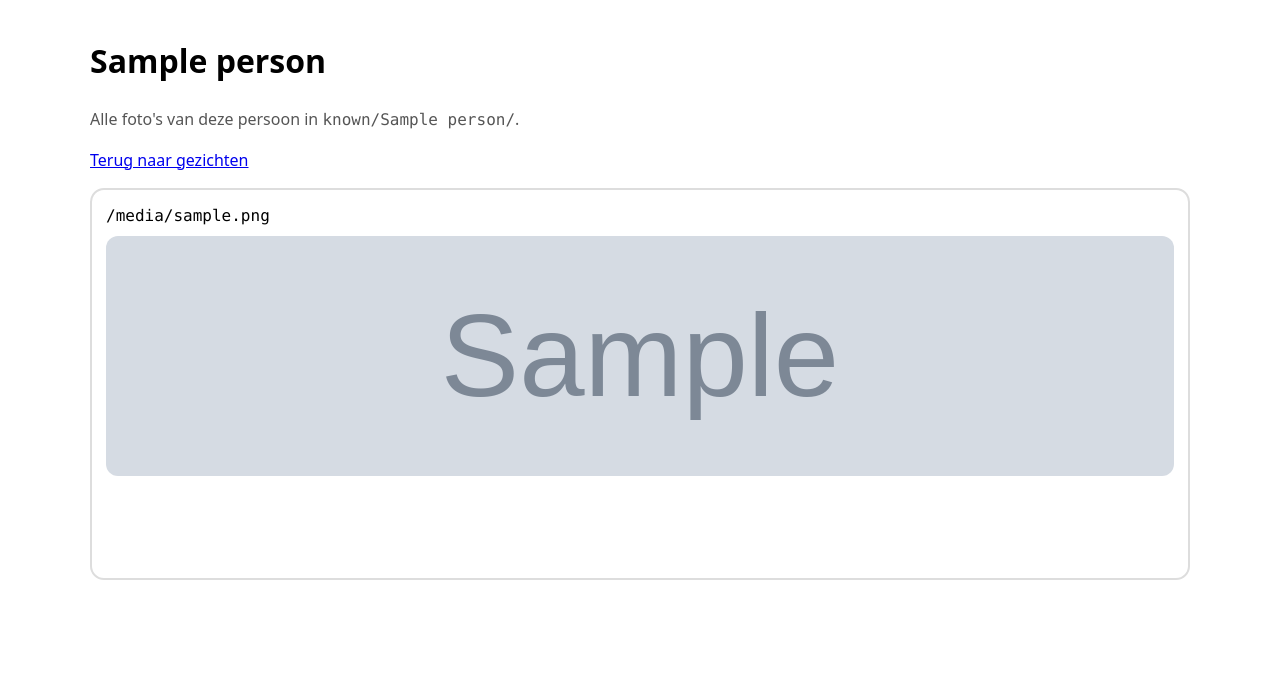
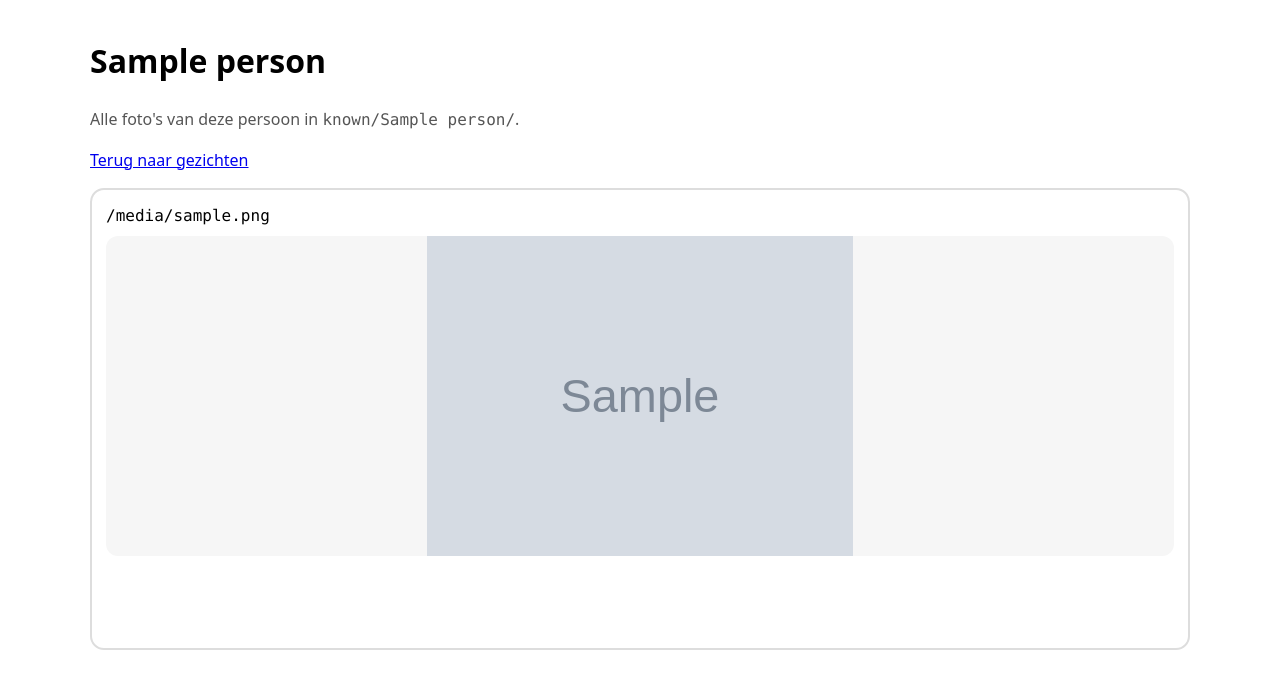
Before and after one commit to mdequanter/jetsonOrin, a Flask app: template faceassist/templates/known_person.html in a window 1280 px wide. Shown: the part 59-748 px from the top of the page. Run offline with Flask 3, Linux system fonts and the light colour scheme; the template is opened without the code that fills it: most values are stand-ins (such as "Sample title", 1, 10 or a date in 2020); grey boxes marked "Sample" are stand-in pictures; some libraries are stand-ins or nearby versions.

Commit message:
hoogytes

```diff
--- a/faceassist/templates/faces_extract.html
+++ b/faceassist/templates/faces_extract.html
@@ -29,7 +29,7 @@
         {% for e in manifest.entries %}
           <div class="card" style="margin:10px 0;">
             <div class="mono" style="margin-bottom:8px;">Gezicht {{ e.id }} | bron: {{ e.source_filename }} | box: {{ e.box[0] }}, {{ e.box[1] }}, {{ e.box[2] }}, {{ e.box[3] }}</div>
-            <img alt="Gezicht {{ e.id }}" src="{{ url_for('faces_extract_tmp_file', session=manifest.session, filename=e.image) }}" style="max-height:220px; object-fit:contain;">
+            <img alt="Gezicht {{ e.id }}" src="{{ url_for('faces_extract_tmp_file', session=manifest.session, filename=e.image) }}" style="max-height:300px; object-fit:contain;">
             <div style="margin-top:10px; display:flex; gap:10px; align-items:center; flex-wrap:wrap;">
               <label for="name_{{ e.id }}" class="muted">Naam:</label>
               <input id="name_{{ e.id }}" name="name_{{ e.id }}" type="text" value="{{ e.suggested_name or '' }}" placeholder="Bijv. Jan" style="font-size:18px; padding:8px 10px; border-radius:8px; border:1px solid #bbb; min-width:220px;">
--- a/faceassist/templates/known_person.html
+++ b/faceassist/templates/known_person.html
@@ -15,11 +15,11 @@
 
   <div style="display:grid; grid-template-columns:repeat(auto-fit, minmax(280px, 1fr)); gap:12px;">
     {% for fn in files %}
-      <div class="card" style="margin:0; display:flex; flex-direction:column; min-height:360px;">
+      <div class="card" style="margin:0; display:flex; flex-direction:column; min-height:430px;">
         <div class="mono" style="margin-bottom:8px;">{{ fn }}</div>
-        <div style="height:240px; width:100%;">
+        <div style="height:320px; width:100%; background:#f6f6f6; border-radius:12px;">
           <a href="{{ url_for('known_person_file', person=person, filename=fn) }}" target="_blank" rel="noopener" style="display:block; height:100%; width:100%;">
-            <img alt="{{ fn }}" src="{{ url_for('known_person_file', person=person, filename=fn) }}" style="width:100%; height:100%; object-fit:cover;">
+            <img alt="{{ fn }}" src="{{ url_for('known_person_file', person=person, filename=fn) }}" style="width:100%; height:100%; object-fit:contain;">
           </a>
         </div>
       </div>
```
Also changed, not shown: faceassist/templates/unknown.html (+4 -4 lines).
